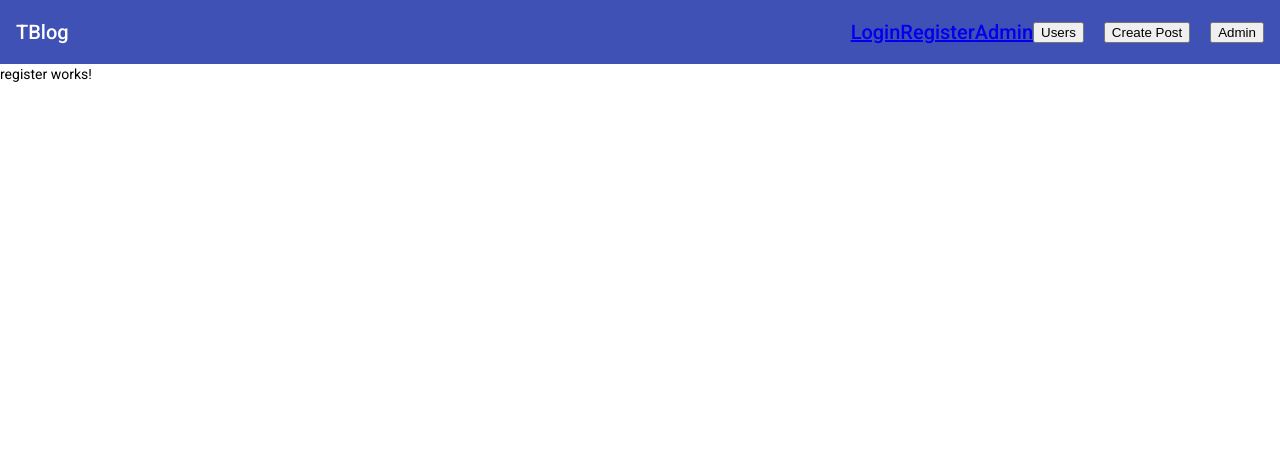
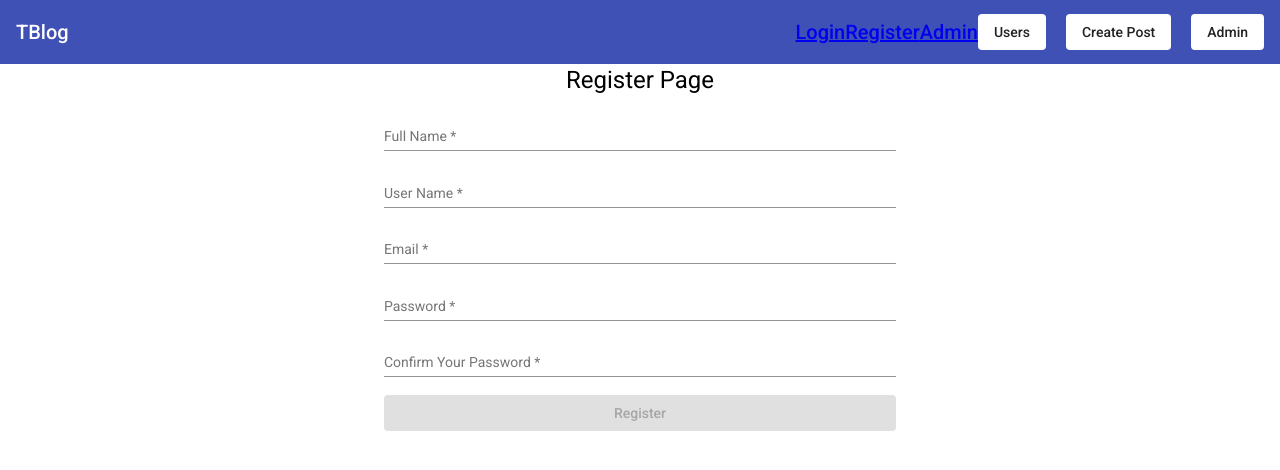
Before and after one commit to thutasann/angular-blog, an Angular app: page /register in a window 1280 px wide. Shown: the top 470 px of the page. Built offline with nearby package versions, Linux system fonts and the light colour scheme.

Commit message:
`Register method`

```diff
--- a/src/app/components/login/login.component.html
+++ b/src/app/components/login/login.component.html
@@ -1,4 +1,41 @@
 <h1 style="text-align: center;">
     Login Page
 </h1>
-<button (click)="login()">Login</button>
+
+<form [formGroup]="loginForm" (ngSubmit)="onSubmit()">
+
+    <div class="container">
+        <mat-form-field>
+            <input
+                matInput
+                placeholder="Email"
+                formControlName="email"
+            >
+            <mat-hint *ngIf="loginForm.controls['email'].invalid && (loginForm.controls['email'].dirty || loginForm.controls['email'].touched)">
+                Email is required
+            </mat-hint>
+        </mat-form-field>
+
+        <mat-form-field>
+            <input
+                matInput
+                placeholder="Password"
+                formControlName="password"
+                type="password"
+            >
+            <mat-hint *ngIf="loginForm.controls['password'].invalid && (loginForm.controls['password'].dirty || loginForm.controls['password'].touched)">
+                Password is required
+            </mat-hint>
+        </mat-form-field>
+
+        <button
+            mat-flat-button
+            color="primary"
+            [disabled]="!loginForm.valid"
+            type="submit"
+        >
+            Login
+        </button>
+    </div>
+
+</form>
--- a/src/app/components/login/login.component.ts
+++ b/src/app/components/login/login.component.ts
@@ -1,4 +1,7 @@
 import { Component, OnInit } from '@angular/core';
+import { FormControl, FormGroup, Validators } from '@angular/forms';
+import { Router } from '@angular/router';
+import { map } from 'rxjs';
 import { AuthenticationService } from 'src/app/services/authentication.service';
 
 @Component({
@@ -8,20 +11,27 @@
 })
 export class LoginComponent implements OnInit {
 
-  constructor(private authService: AuthenticationService) { }
+  loginForm: FormGroup;
+
+  constructor(
+    private authService: AuthenticationService,
+    private router: Router
+  ) { }
 
   ngOnInit(): void {
+    this.loginForm = new FormGroup({
+      email: new FormControl(null, [Validators.required, Validators.email, Validators.minLength(6)]),
+      password: new FormControl(null, [Validators.required, Validators.minLength(3)])
+    });
   }
 
-  login(){
-    this.authService.login("tts@gmail.com", "tts@gmail.com").subscribe(
-      (data) => {
-        console.log(data, "Login success");
-      },
-      (err) => {
-        console.error("err =>", err);
-      }
-    )
+  onSubmit(){
+    if(this.loginForm.invalid){
+      return;
+    }
+    this.authService.login(this.loginForm.value).pipe(
+      map(token => this.router.navigate(['admin']))
+    ).subscribe();
   }
 
 }
--- a/src/app/components/register/register.component.html
+++ b/src/app/components/register/register.component.html
@@ -1 +1,87 @@
-<p>register works!</p>
+<h1 style="text-align: center;">
+    Register Page
+</h1>
+
+<form [formGroup]="registerForm" (ngSubmit)="onSubmit()">
+    <div class="container">
+
+        <mat-form-field>
+            <input
+                matInput
+                placeholder="Full Name"
+                formControlName="name"
+            />
+            <mat-hint
+                *ngIf="registerForm.controls['name'].invalid && (registerForm.controls['name'].dirty || registerForm.controls['name'].touched)"
+            >
+                Full Name is required.
+            </mat-hint>
+        </mat-form-field>
+
+        <mat-form-field>
+            <input
+                matInput
+                placeholder="User Name"
+                formControlName="username"
+            />
+            <mat-hint
+                *ngIf="registerForm.controls['username'].invalid && (registerForm.controls['username'].dirty || registerForm.controls['username'].touched)"
+            >
+                UserName is required.
+            </mat-hint>
+        </mat-form-field>
+
+        <mat-form-field>
+            <input
+                matInput
+                placeholder="Email"
+                formControlName="email"
+            />
+            <mat-hint
+                *ngIf="registerForm.controls['email'].invalid && (registerForm.controls['email'].dirty || registerForm.controls['email'].touched)"
+            >
+                Email is required.
+            </mat-hint>
+        </mat-form-field>
+
+        <mat-form-field>
+            <input
+                matInput
+                placeholder="Password"
+                formControlName="password"
+                type="password"
+            />
+            <mat-hint
+                *ngIf="registerForm.controls['password'].invalid && (registerForm.controls['password'].dirty || registerForm.controls['password'].touched)"
+            >
+                Password is required.
+            </mat-hint>
+        </mat-form-field>
+
+        <mat-form-field>
+            <input
+                matInput
+                placeholder="Confirm Your Password"
+                formControlName="passwordConfirm"
+                type="password"
+            />
+            <mat-hint
+                *ngIf="registerForm.controls['passwordConfirm'].invalid && (registerForm.controls['passwordConfirm'].dirty || registerForm.controls['passwordConfirm'].touched)"
+            >
+                You need to confirm the password!
+            </mat-hint>
+        </mat-form-field>
+
+        <button
+            mat-flat-button
+            color="primary"
+            [disabled]="!registerForm.valid"
+            type="submit"
+        >
+            Register
+        </button>
+
+
+
+    </div>
+</form>
--- a/src/app/components/register/register.component.ts
+++ b/src/app/components/register/register.component.ts
@@ -1,4 +1,8 @@
 import { Component, OnInit } from '@angular/core';
+import { FormBuilder, FormGroup, Validators } from '@angular/forms';
+import { Router } from '@angular/router';
+import { map } from 'rxjs';
+import { AuthenticationService } from 'src/app/services/authentication.service';
 
 @Component({
   selector: 'app-register',
@@ -7,9 +11,51 @@
 })
 export class RegisterComponent implements OnInit {
 
-  constructor() { }
+  registerForm: FormGroup;
+
+  constructor(
+    private authService: AuthenticationService,
+    private formBuilder: FormBuilder,
+    private router: Router
+  ) { }
 
   ngOnInit(): void {
+
+    this.registerForm = this.formBuilder.group({
+      name: [null, [Validators.required]],
+      username: [null, [Validators.required]],
+      email: [
+        null,[
+          Validators.required,
+          Validators.email,
+          Validators.minLength(6)
+      ]],
+      password: [
+        null, [
+          Validators.required,
+          Validators.minLength(3),
+          // CustomValidators.passwordContainsNumber
+        ]
+      ],
+      passwordConfirm: [
+        null, [
+          Validators.required
+        ]
+      ]
+    }, {
+      // Validators: CustomValidators.passwordMatches
+    })
+  }
+
+
+  onSubmit(){
+    if(this.registerForm.invalid){
+      return;
+    }
+    console.log(this.registerForm.value);
+    this.authService.register(this.registerForm.value).pipe(
+      map(user => this.router.navigate(['login']))
+    ).subscribe();
   }
 
 }
--- a/src/app/services/authentication.service.ts
+++ b/src/app/services/authentication.service.ts
@@ -1,7 +1,7 @@
 import { Injectable } from '@angular/core';
 import { HttpClient } from '@angular/common/http';
 import { map } from 'rxjs';
-import { token } from 'src/types';
+import { LoginForm, RegisterForm, token } from 'src/types';
 
 @Injectable({
   providedIn: 'root'
@@ -11,8 +11,11 @@
 
   constructor(private http: HttpClient) { }
 
-  login(email: string, password: string){
-    return this.http.post<any>('/api/users/login', { email, password }).pipe(
+  login(loginForm: LoginForm){
+    return this.http.post<any>('/api/users/login',{
+      email: loginForm.email,
+      password: loginForm.password
+    }).pipe(
       map((token: token) => {
         localStorage.setItem('blog-token', token.access_token);
         return token;
@@ -20,4 +23,10 @@
     )
   }
 
+  register(registerForm: RegisterForm){
+    return this.http.post<any>('/api/users/create', registerForm).pipe(
+      map(user => user)
+    )
+  }
+
 }
--- a/tsconfig.json
+++ b/tsconfig.json
@@ -6,6 +6,7 @@
     "outDir": "./dist/out-tsc",
     "forceConsistentCasingInFileNames": true,
     "strict": true,
+    "strictPropertyInitialization": false,
     "noImplicitOverride": true,
     "noPropertyAccessFromIndexSignature": true,
     "noImplicitReturns": true,
```
Also changed, not shown: src/app/app.module.ts (+16 -1 lines), src/types.ts (+13 -0 lines).
